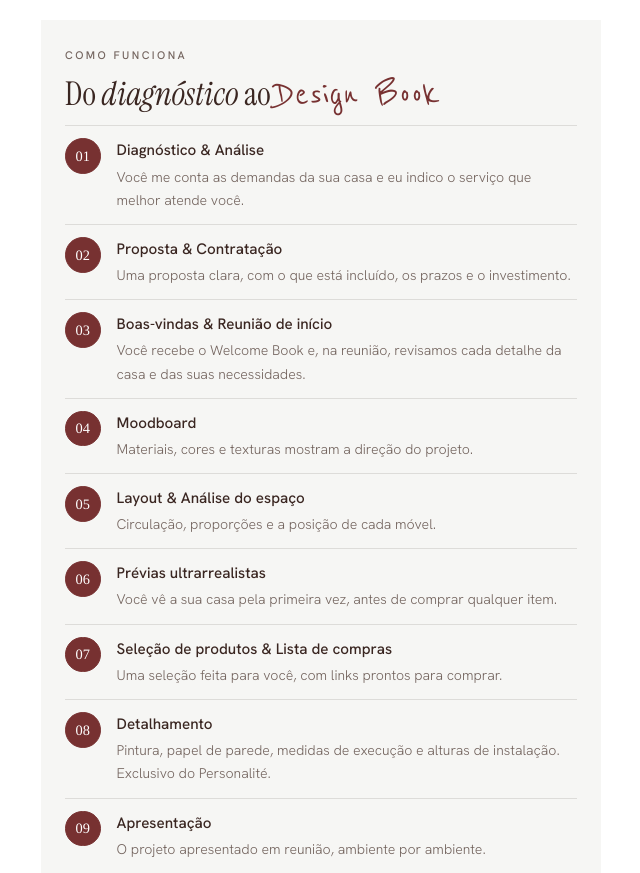
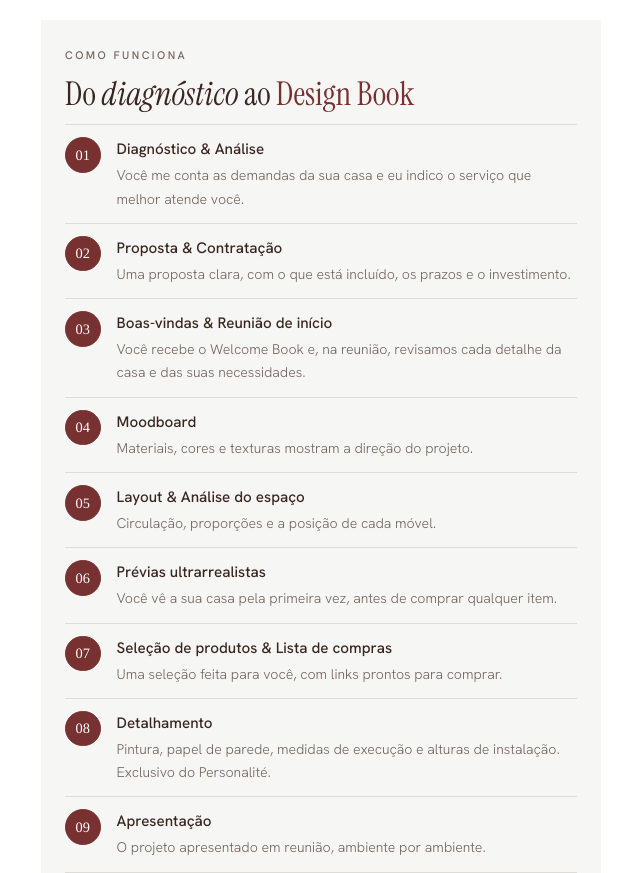
Before and after one commit to Gabrielepinheiro/Deutsch, a plain HTML site: page links/index.html in a window 1280 px wide. Shown: the part 3300-4173 px from the top of the page, without its empty margins (583-1223 px from the left). Drawn offline with Linux system fonts and the light colour scheme.

Commit message:
Site: Design Book em serifa bordô
Co-Authored-By: Claude Opus 5.5 <noreply@anthropic.com>
Claude-Session: https://claude.ai/code/session_01Npdet1GNfoboVSCR7t893r

```diff
--- a/links/index.html
+++ b/links/index.html
@@ -34,6 +34,7 @@ img { max-width: 100%; }
 a { color: inherit; }
 :focus-visible { outline: 2px solid var(--bordo); outline-offset: 3px; }
 h1, h2, h3 { font-family: var(--display); font-weight: 400; margin: 0; text-wrap: balance; font-synthesis: none; }
+.bordo { color: var(--bordo); }
 .mao { font-family: var(--mao); font-weight: 400; color: var(--bordo); line-height: .9; font-size: 1.25em; letter-spacing: .01em; }
 .n { font-family: var(--num); font-variant-numeric: lining-nums tabular-nums; }
 .rot { font: 500 .6875rem/1.4 var(--texto); letter-spacing: .22em; text-transform: uppercase; color: var(--cacau-2); margin: 0; }
@@ -416,7 +417,7 @@ h1, h2, h3 { font-family: var(--display); font-weight: 400; margin: 0; text-wrap
 
     <section class="bloco" id="processo" aria-labelledby="t-processo">
       <p class="rot">Como funciona</p>
-      <h2 id="t-processo">Do <em>diagnóstico</em> ao <span class="mao">Design Book</span></h2>
+      <h2 id="t-processo">Do <em>diagnóstico</em> ao <span class="bordo">Design Book</span></h2>
       <ol class="etapas" id="etapas">
         <li><strong>Diagnóstico &amp; Análise</strong><span>Você me conta as demandas da sua casa e eu indico o serviço que melhor atende você.</span></li>
         <li><strong>Proposta &amp; Contratação</strong><span>Uma proposta clara, com o que está incluído, os prazos e o investimento.</span></li>
```
